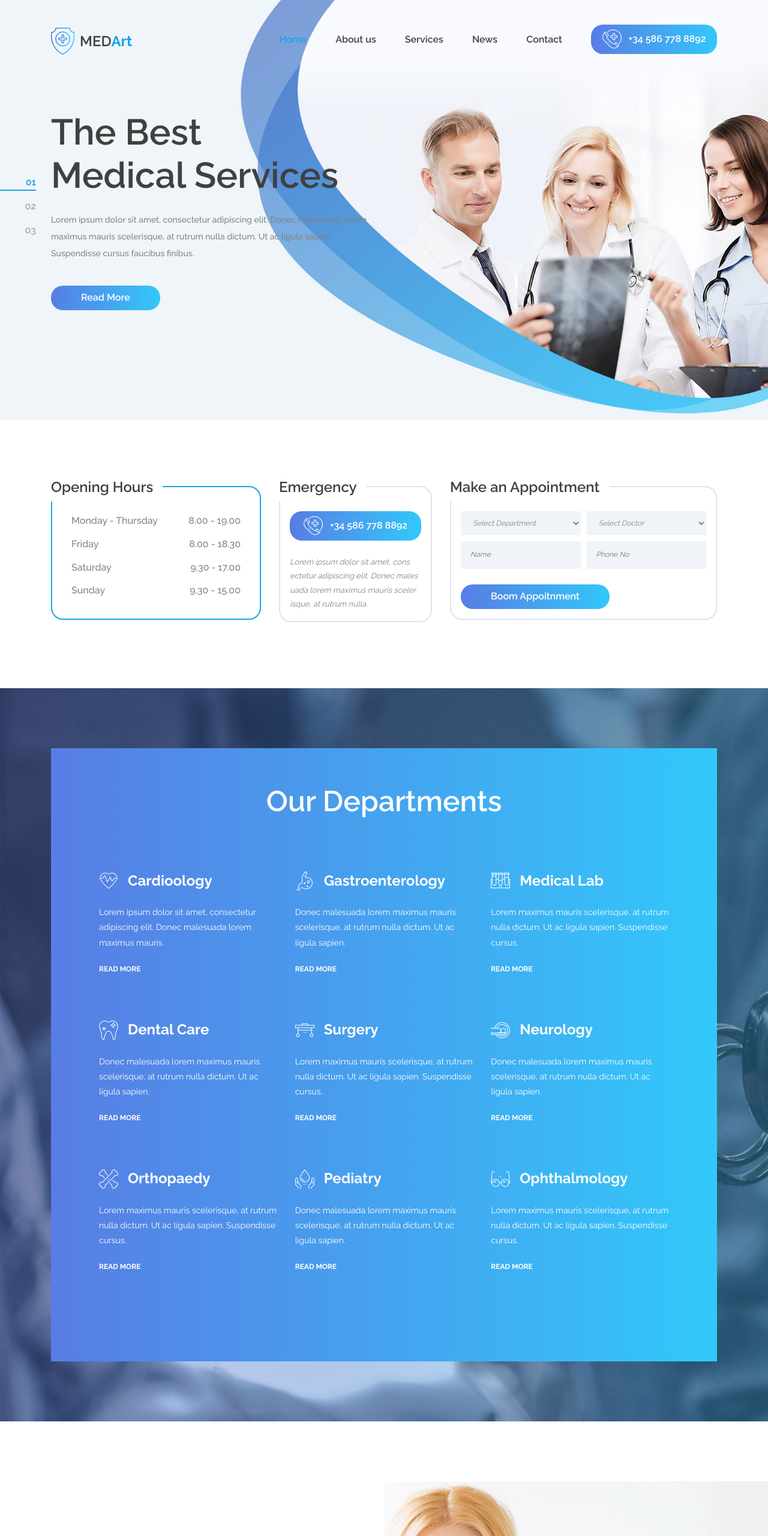
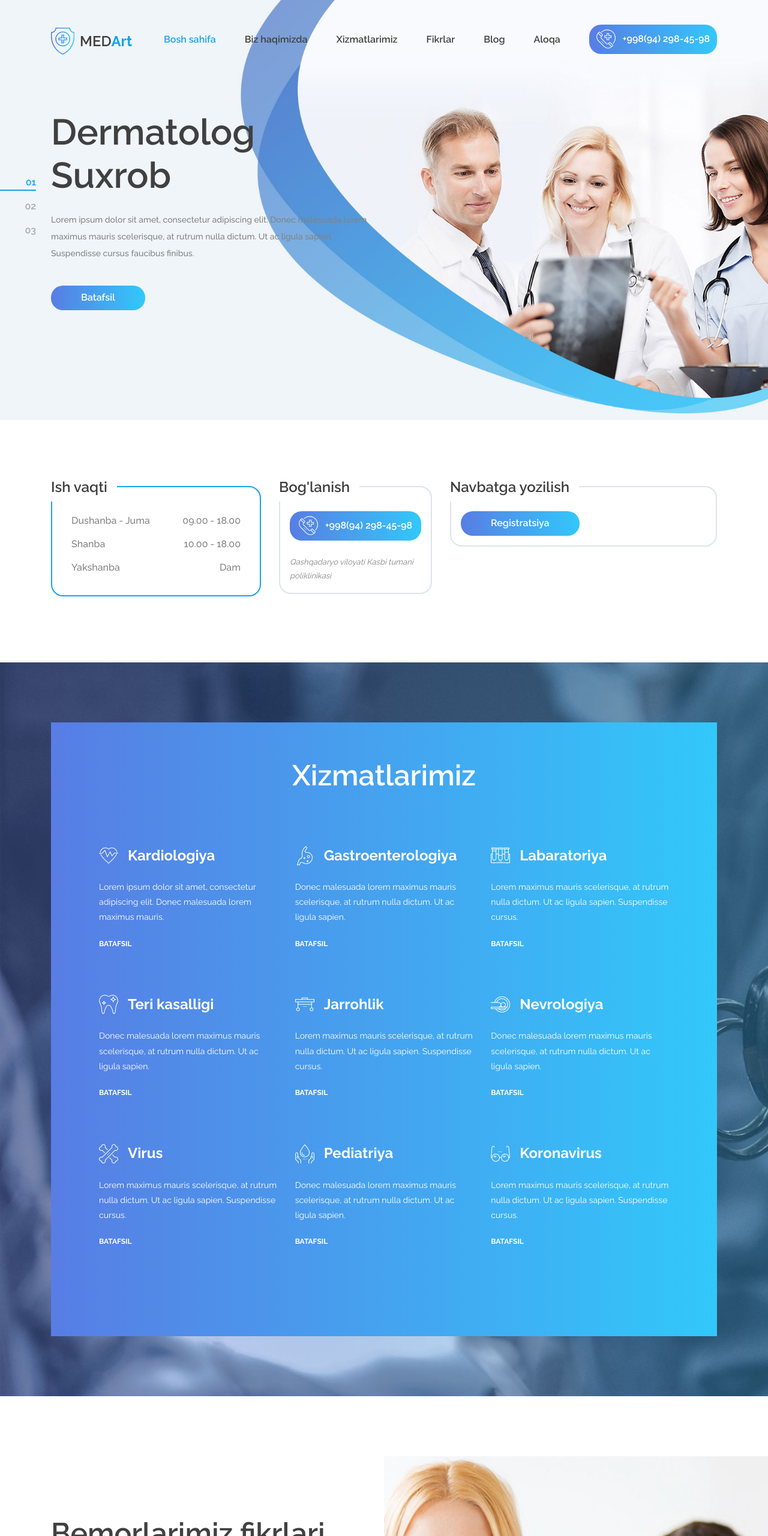
Before and after one commit to MirShoh/dermatologist, a plain HTML site: page index.html in a window 1280 px wide. Shown: the top 2560 px of the page at 60% size. Drawn offline with Linux system fonts and the light colour scheme.

Commit message:
Next commit

```diff
--- a/index.html
+++ b/index.html
@@ -1,7 +1,7 @@
 <!DOCTYPE html>
 <html lang="en">
 <head>
-    <title>Hello World</title>
+    <title>Dermatolog Suxrob</title>
 
     <!-- Required meta tags -->
     <meta charset="utf-8">
@@ -31,14 +31,15 @@
 
                         <nav class="site-navigation d-flex justify-content-end align-items-center">
                             <ul class="d-flex flex-column flex-lg-row justify-content-lg-end align-items-center">
-                                <li class="current-menu-item"><a href="index.html">Home</a></li>
-                                <li><a href="about.html">About us</a></li>
-                                <li><a href="services.html">Services</a></li>
-                                <li><a href="news.html">News</a></li>
-                                <li><a href="contact.html">Contact</a></li>
+                                <li class="current-menu-item"><a href="index.html">Bosh sahifa</a></li>
+                                <li><a href="about.html">Biz haqimizda</a></li>
+                                <li><a href="#services">Xizmatlarimiz</a></li>
+                                <li><a href="#comments">Fikrlar</a></li>
+                                <li><a href="#blog">Blog</a></li>
+                                <li><a href="#contact">Aloqa</a></li>
 
                                 <li class="call-btn button gradient-bg mt-3 mt-md-0">
-                                    <a class="d-flex justify-content-center align-items-center" href="#"><img src="images/emergency-call.png"> +34 586 778 8892</a>
+                                    <a class="d-flex justify-content-center align-items-center" href="tel:+998942984598"><img src="images/emergency-call.png"> +998(94) 298-45-98</a>
                                 </li>
                             </ul>
                         </nav><!-- .site-navigation -->
@@ -62,7 +63,7 @@
                             <div class="row h-100">
                                 <div class="col-12 col-lg-6 d-flex flex-column justify-content-center align-items-start">
                                     <header class="entry-header">
-                                        <h1>The Best <br>Medical Services</h1>
+                                        <h1>Dermatolog <br>Suxrob </h1>
                                     </header><!-- .entry-header -->
 
                                     <div class="entry-content mt-4">
@@ -70,7 +71,7 @@
                                     </div><!-- .entry-content -->
 
                                     <footer class="entry-footer d-flex flex-wrap align-items-center mt-4">
-                                        <a href="#" class="button gradient-bg">Read More</a>
+                                        <a href="#" class="button gradient-bg">Batafsil</a>
                                     </footer><!-- .entry-footer -->
                                 </div><!-- .col -->
                             </div><!-- .row -->
@@ -84,7 +85,7 @@
                             <div class="row h-100">
                                 <div class="col-12 col-lg-6 d-flex flex-column justify-content-center align-items-start">
                                     <header class="entry-header">
-                                        <h1>The Best <br>Medical Services</h1>
+                                        <h1>Dermatolog <br>Suxrob </h1>
                                     </header><!-- .entry-header -->
 
                                     <div class="entry-content mt-4">
@@ -92,7 +93,7 @@
                                     </div><!-- .entry-content -->
 
                                     <footer class="entry-footer d-flex flex-wrap align-items-center mt-4">
-                                        <a href="#" class="button gradient-bg">Read More</a>
+                                        <a href="#" class="button gradient-bg">Batafsil</a>
                                     </footer><!-- .entry-footer -->
                                 </div><!-- .col -->
                             </div><!-- .row -->
@@ -106,7 +107,7 @@
                             <div class="row h-100">
                                 <div class="col-12 col-lg-6 d-flex flex-column justify-content-center align-items-start">
                                     <header class="entry-header">
-                                        <h1>The Best <br>Medical Services</h1>
+                                        <h1>Dermatolog <br>Suxrob </h1>
                                     </header><!-- .entry-header -->
 
                                     <div class="entry-content mt-4">
@@ -114,7 +115,7 @@
                                     </div><!-- .entry-content -->
 
                                     <footer class="entry-footer d-flex flex-wrap align-items-center mt-4">
-                                        <a href="#" class="button gradient-bg">Read More</a>
+                                        <a href="#" class="button gradient-bg">Batafsil</a>
                                     </footer><!-- .entry-footer -->
                                 </div><!-- .col -->
                             </div><!-- .row -->
@@ -129,40 +130,39 @@
         </div><!-- .hero-slider -->
     </header><!-- .site-header -->
 
-    <div class="homepage-boxes">
+    <div class="homepage-boxes" id="worktime">
         <div class="container">
             <div class="row">
                 <div class="col-12 col-md-6 col-lg-4">
                     <div class="opening-hours">
-                        <h2 class="d-flex align-items-center">Opening Hours</h2>
+                        <h2 class="d-flex align-items-center">Ish vaqti</h2>
 
                         <ul class="p-0 m-0">
-                            <li>Monday - Thursday <span>8.00 - 19.00</span></li>
-                            <li>Friday <span>8.00 - 18.30</span></li>
-                            <li>Saturday <span>9.30 - 17.00</span></li>
-                            <li>Sunday <span>9.30 - 15.00</span></li>
+                            <li>Dushanba - Juma <span> 09.00 - 18.00</span></li>
+                            <li>Shanba <span>10.00 - 18.00</span></li>
+                            <li>Yakshanba <span>Dam</span></li>
                         </ul>
                     </div>
                 </div>
 
                 <div class="col-12 col-md-6 col-lg-3 mt-5 mt-md-0">
                     <div class="emergency-box">
-                        <h2 class="d-flex align-items-center">Emergency</h2>
+                        <h2 class="d-flex align-items-center">Bog'lanish</h2>
 
                         <div class="call-btn button gradient-bg">
-                            <a class="d-flex justify-content-center align-items-center" href="#"><img src="images/emergency-call.png"> +34 586 778 8892</a>
+                            <a class="d-flex justify-content-center align-items-center" href="+998942984598"><img src="images/emergency-call.png"> +998(94) 298-45-98</a>
                         </div>
 
-                        <p>Lorem ipsum dolor sit amet, cons ectetur adipiscing elit. Donec males uada lorem maximus mauris sceler isque, at rutrum nulla.</p>
+                        <p>Qashqadaryo viloyati Kasbi tumani poliklinikasi</p>
                     </div>
                 </div>
 
                 <div class="col-12 col-md-6 col-lg-5 mt-5 mt-lg-0">
                     <div class="appointment-box">
-                        <h2 class="d-flex align-items-center">Make an Appointment</h2>
+                        <h2 class="d-flex align-items-center">Navbatga yozilish</h2>
 
                         <form class="d-flex flex-wrap justify-content-between">
-                            <select class="select-department">
+                            <!-- <select class="select-department">
                                 <option value="value1">Select Department</option>
                                 <option value="value2">Select Department 1</option>
                                 <option value="value3">Select Department 2</option>
@@ -176,9 +176,9 @@
 
                             <input type="text" placeholder="Name">
 
-                            <input type="number" placeholder="Phone No">
+                            <input type="number" placeholder="Phone No"> -->
 
-                            <input class="button gradient-bg" type="submit" value="Boom Appoitnment">
+                            <a class="button gradient-bg" href="https://t.me/dermatovenerolog">Registratsiya</a>
                         </form>
                     </div>
 
@@ -187,12 +187,12 @@
         </div>
     </div>
 
-    <div class="our-departments">
+    <div class="our-departments" id="services">
         <div class="container">
             <div class="row">
                 <div class="col-12">
                     <div class="our-departments-wrap">
-                        <h2>Our Departments</h2>
+                        <h2>Xizmatlarimiz</h2>
 
                         <div class="row">
                             <div class="col-12 col-md-6 col-lg-4">
@@ -200,7 +200,7 @@
                                     <header class="entry-header d-flex flex-wrap align-items-center">
                                         <img src="images/cardiogram.png" alt="">
 
-                                        <h3>Cardioology</h3>
+                                        <h3>Kardiologiya</h3>
                                     </header>
 
                                     <div class="entry-content">
@@ -208,7 +208,7 @@
                                     </div>
 
                                     <footer class="entry-footer">
-                                        <a href="#">read more</a>
+                                        <a href="#">Batafsil</a>
                                     </footer>
                                 </div>
                             </div>
@@ -218,7 +218,7 @@
                                     <header class="entry-header d-flex flex-wrap align-items-center">
                                         <img src="images/stomach-2.png" alt="">
 
-                                        <h3>Gastroenterology</h3>
+                                        <h3>Gastroenterologiya</h3>
                                     </header>
 
                                     <div class="entry-content">
@@ -226,7 +226,7 @@
                                     </div>
 
                                     <footer class="entry-footer">
-                                        <a href="#">read more</a>
+                                        <a href="#">Batafsil</a>
                                     </footer>
                                 </div>
                             </div>
@@ -236,7 +236,7 @@
                                     <header class="entry-header d-flex flex-wrap align-items-center">
                                         <img src="images/blood-sample-2.png" alt="">
 
-                                        <h3>Medical Lab</h3>
+                                        <h3>Labaratoriya</h3>
                                     </header>
 
                                     <div class="entry-content">
@@ -244,7 +244,7 @@
                                     </div>
 
                                     <footer class="entry-footer">
-                                        <a href="#">read more</a>
+                                        <a href="#">Batafsil</a>
                                     </footer>
                                 </div>
                             </div>
@@ -254,7 +254,7 @@
                                     <header class="entry-header d-flex flex-wrap align-items-center">
                                         <img src="images/teeth.png" alt="">
 
-                                        <h3>Dental Care</h3>
+                                        <h3>Teri kasalligi</h3>
                                     </header>
 
                                     <div class="entry-content">
@@ -262,7 +262,7 @@
                                     </div>
 
                                     <footer class="entry-footer">
-                                        <a href="#">read more</a>
+                                        <a href="#">Batafsil</a>
                                     </footer>
                                 </div>
                             </div>
@@ -272,7 +272,7 @@
                                     <header class="entry-header d-flex flex-wrap align-items-center">
                                         <img src="images/stretcher.png" alt="">
 
-                                        <h3>Surgery</h3>
+                                        <h3>Jarrohlik</h3>
                                     </header>
 
                                     <div class="entry-content">
@@ -280,7 +280,7 @@
                                     </div>
 
                                     <footer class="entry-footer">
-                                        <a href="#">read more</a>
+                                        <a href="#">Batafsil</a>
                                     </footer>
                                 </div>
                             </div>
@@ -290,7 +290,7 @@
                                     <header class="entry-header d-flex flex-wrap align-items-center">
                                         <img src="images/scanner.png" alt="">
 
-                                        <h3>Neurology</h3>
+                                        <h3>Nevrologiya</h3>
                                     </header>
 
                                     <div class="entry-content">
@@ -298,7 +298,7 @@
                                     </div>
 
                                     <footer class="entry-footer">
-                                        <a href="#">read more</a>
+                                        <a href="#">Batafsil</a>
                                     </footer>
                                 </div>
                             </div>
@@ -308,7 +308,7 @@
                                     <header class="entry-header d-flex flex-wrap align-items-center">
                                         <img src="images/bones.png" alt="">
 
-                                        <h3>Orthopaedy</h3>
+                                        <h3>Virus</h3>
                                     </header>
 
                                     <div class="entry-content">
@@ -316,7 +316,7 @@
                                     </div>
 
                                     <footer class="entry-footer">
-                                        <a href="#">read more</a>
+                                        <a href="#">Batafsil</a>
                                     </footer>
                                 </div>
                             </div>
@@ -326,7 +326,7 @@
                                     <header class="entry-header d-flex flex-wrap align-items-center">
                                         <img src="images/blood-donation-2.png" alt="">
 
-                                        <h3>Pediatry</h3>
+                                        <h3>Pediatriya</h3>
                                     </header>
 
                                     <div class="entry-content">
@@ -334,7 +334,7 @@
                                     </div>
 
                                     <footer class="entry-footer">
-                                        <a href="#">read more</a>
+                                        <a href="#">Batafsil</a>
                                     </footer>
                                 </div>
                             </div>
@@ -344,7 +344,7 @@
                                     <header class="entry-header d-flex flex-wrap align-items-center">
                                         <img src="images/glasses.png" alt="">
 
-                                        <h3>Ophthalmology</h3>
+                                        <h3>Koronavirus</h3>
                                     </header>
 
                                     <div class="entry-content">
@@ -352,7 +352,7 @@
                                     </div>
 
                                     <footer class="entry-footer">
-                                        <a href="#">read more</a>
+                                        <a href="#">Batafsil</a>
                                     </footer>
                                 </div>
                             </div>
@@ -363,11 +363,11 @@
         </div>
     </div>
 
-    <section class="testimonial-section">
+    <section class="testimonial-section" id="comments">
         <div class="container">
             <div class="row">
                 <div class="col-12">
-                    <h2>Pacient’s Testimonials</h2>
+                    <h2>Bemorlarimiz fikrlari</h2>
                 </div>
             </div>
         </div>
@@ -454,11 +454,11 @@
         </div><!-- .testimonial-slider -->
     </section><!-- .testimonial-section -->
 
-    <div class="the-news">
+    <div class="the-news" id="blog">
         <div class="container">
             <div class="row">
                 <div class="col-12">
-                    <h2>The News</h2>
+                    <h2>Blog</h2>
 
                     <div class="row">
                         <div class="col-12 col-md-6 col-lg-4">
@@ -468,14 +468,14 @@
                                 </figure>
 
                                 <header class="entry-header">
-                                    <h3>The latest in Medicine</h3>
+                                    <h3>So'nggi yangilik</h3>
 
                                     <div class="post-metas d-flex flex-wrap align-items-center">
-                                        <div class="posted-date"><label>Date: </label><a href="#">April 12, 2018</a></div>
+                                        <div class="posted-date"><label> Sana: </label><a href="#">28.12.2021</a></div>
 
-                                        <div class="posted-by"><label>By: </label><a href="#">Dr. Jake Williams</a></div>
+                                        <div class="posted-by"><label>Muallif: </label><a href="#">Dr. Suxrob</a></div>
 
-                                        <div class="post-comments"><a href="#">2 Comments</a></div>
+                                        <div class="post-comments"><a href="#">2 fikrlar</a></div>
                                     </div>
                                 </header>
 
@@ -492,14 +492,14 @@
                                 </figure>
 
                                 <header class="entry-header">
-                                    <h3>All you need to know about pills</h3>
+                                    <h3>So'nggi yangilik</h3>
 
                                     <div class="post-metas d-flex flex-wrap align-items-center">
-                                        <div class="posted-date"><label>Date: </label><a href="#">April 12, 2018</a></div>
+                                        <div class="posted-date"><label> Sana: </label><a href="#">28.12.2021</a></div>
 
-                                        <div class="posted-by"><label>By: </label><a href="#">Dr. Jake Williams</a></div>
+                                        <div class="posted-by"><label>Muallif: </label><a href="#">Dr. Suxrob</a></div>
 
-                                        <div class="post-comments"><a href="#">2 Comments</a></div>
+                                        <div class="post-comments"><a href="#">2 fikrlar</a></div>
                                     </div>
                                 </header>
 
@@ -516,14 +516,14 @@
                                 </figure>
 
                                 <header class="entry-header">
-                                    <h3>Marketing and Medicine</h3>
+                                    <h3>So'nggi yangilik</h3>
 
                                     <div class="post-metas d-flex flex-wrap align-items-center">
-                                        <div class="posted-date"><label>Date: </label><a href="#">April 12, 2018</a></div>
+                                        <div class="posted-date"><label> Sana: </label><a href="#">28.12.2021</a></div>
 
-                                        <div class="posted-by"><label>By: </label><a href="#">Dr. Jake Williams</a></div>
+                                        <div class="posted-by"><label>Muallif: </label><a href="#">Dr. Suxrob</a></div>
 
-                                        <div class="post-comments"><a href="#">2 Comments</a></div>
+                                        <div class="post-comments"><a href="#">2 fikrlar</a></div>
                                     </div>
                                 </header>
 
@@ -538,15 +538,15 @@
         </div>
     </div>
 
-    <div class="subscribe-banner">
+    <div class="subscribe-banner" id="contact">
         <div class="container">
             <div class="row">
                 <div class="col-12 col-lg-8 offset-lg-2">
-                    <h2>Subscribe to our newsletter</h2>
+                    <h2>Telegram kanalimiz obuna bo'ling!</h2>
 
                     <form>
-                        <input type="email" placeholder="E-mail address">
-                        <input class="button gradient-bg" type="submit" value="Subscribe">
+                        <!-- <input type="email" placeholder="E-mail address"> -->
+                        <input class="button gradient-bg" type="submit" value="A'zo bo'lish">
                     </form>
                 </div>
             </div>
@@ -564,7 +564,7 @@
                             <p>Lorem ipsum dolor sit amet, consectetur adipiscing elit. Donec malesuada lorem maximus mauris scelerisque, at rutrum nulla dictum. Ut ac ligula sapien.</p>
 
                             <p class="copyright"><!-- Link back to Colorlib can't be removed. Template is licensed under CC BY 3.0. -->
-Copyright &copy;<script>document.write(new Date().getFullYear());</script> All rights reserved | This template is made with <i class="fa fa-heart" aria-hidden="true"></i> by <a href="https://colorlib.com" target="_blank">Colorlib</a>
+Copyright &copy;<script>document.write(new Date().getFullYear());</script> Xizmatlar litsenziyalangan | This template is made with <i class="fa fa-heart" aria-hidden="true"></i> by <a href="https://colorlib.com" target="_blank">DelX.uz</a>
 <!-- Link back to Colorlib can't be removed. Template is licensed under CC BY 3.0. --></p>
                         </div><!-- .foot-about -->
                     </div><!-- .col -->
@@ -574,24 +574,24 @@ Copyright &copy;<script>document.write(new Date().getFullYear());</script> All r
                             <h2>Contact</h2>
 
                             <ul class="p-0 m-0">
-                                <li><span>Addtress:</span>Mitlton Str. 26-27 London UK</li>
-                                <li><span>Phone:</span>+53 345 7953 32453</li>
-                                <li><span>Email:</span>yourmail@gmail.com</li>
+                                <li><span>Manzil:</span>Qashqadaryo viloyati Kasbi tumani</li>
+                                <li><span>Phone:</span>+998(94) 298-45-98</li>
+                                <li><span>Email:</span>suxrobdermatolog@gmail.com</li>
                             </ul>
                         </div>
                     </div><!-- .col -->
 
                     <div class="col-12 col-md-6 col-lg-4 mt-5 mt-md-0">
                         <div class="foot-links">
-                            <h2>Usefull Links</h2>
+                            <h2>Foydali linklar</h2>
 
                             <ul class="p-0 m-0">
-                                <li><a href="index.html">Home</a></li>
-                                <li><a href="about.html">About us</a></li>
-                                <li><a href="#">Departments</a></li>
-                                <li><a href="contact.html">Contact</a></li>
-                                <li><a href="news.html">FAQ</a></li>
-                                <li><a href="services.html">Testimonials</a></li>
+                                <li class="current-menu-item"><a href="index.html">Bosh sahifa</a></li>
+                                <li><a href="about.html">Biz haqimizda</a></li>
+                                <li><a href="#services">Xizmatlarimiz</a></li>
+                                <li><a href="#comments">Fikrlar</a></li>
+                                <li><a href="#blog">Blog</a></li>
+                                <li><a href="#contact">Aloqa</a></li>
                             </ul>
                         </div><!-- .foot-links -->
                     </div><!-- .col -->
```
